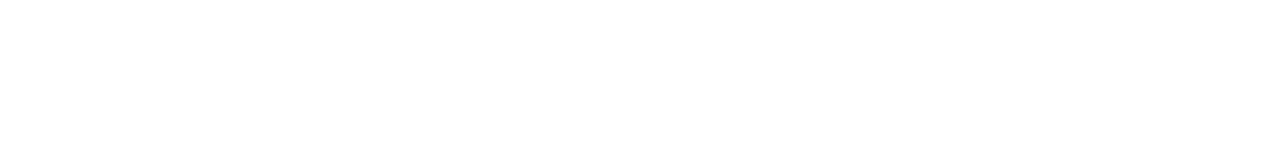
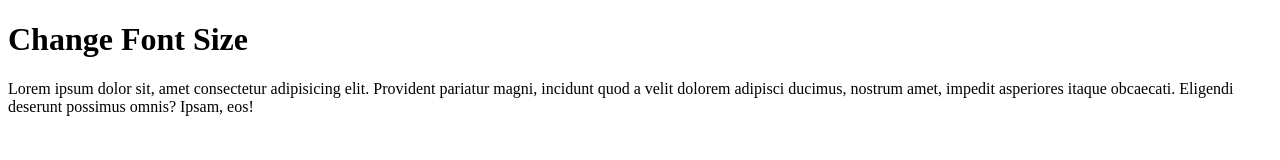
Before and after one commit to nmorajda/increase-decrease-font-size-on-website, a plain HTML site: page index.html in a window 1280 px wide. Drawn offline with Linux system fonts and the light colour scheme.

Commit message:
Add content

```diff
--- a/index.html
+++ b/index.html
@@ -9,7 +9,10 @@
 </head>
 
 <body>
-
+    <h1>Change Font Size</h1>
+    <p>Lorem ipsum dolor sit, amet consectetur adipisicing elit. Provident pariatur magni, incidunt quod a velit dolorem
+        adipisci ducimus, nostrum amet, impedit asperiores itaque obcaecati. Eligendi deserunt possimus omnis? Ipsam,
+        eos!</p>
 </body>
 
 </html>
```
